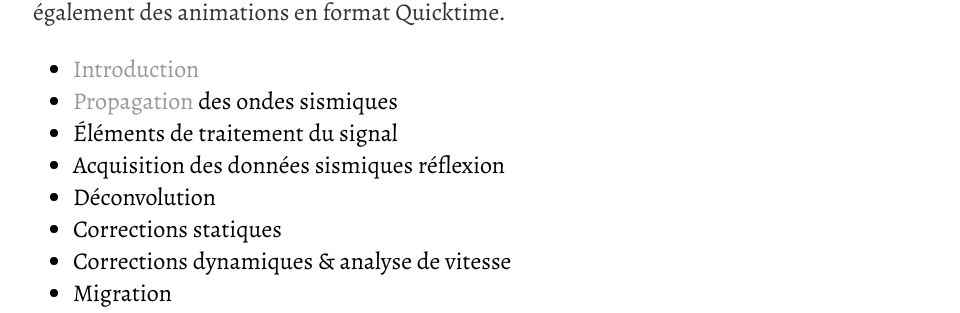
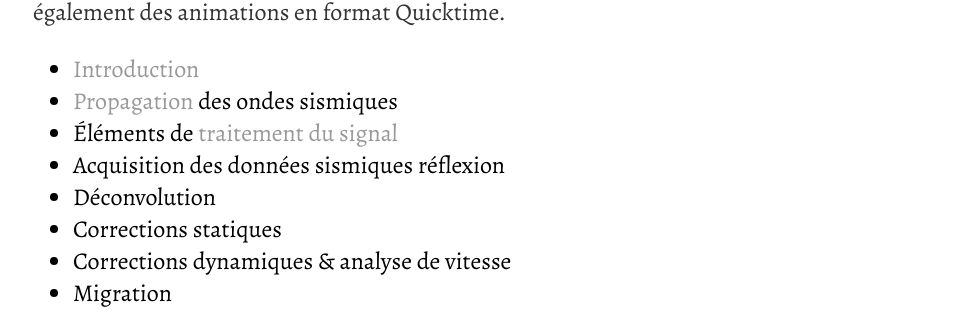
Before and after one commit to bernard-giroux/bernard-giroux.github.io, a Jekyll site: the page built from teaching/index.html, in a window 1280 px wide. Shown: the part 1338-1651 px from the top of the page, without its empty margins (159-1119 px from the left). Built offline with Jekyll 4.4.1, drawn with Linux system fonts in a browser that asks for light colours; part of the change alters nothing that is shown.

```diff
--- a/teaching/index.html
+++ b/teaching/index.html
@@ -34,7 +34,7 @@ title: Enseignement
 		<ul>
 			<li><a href=PDFms/00_intro.pdf>Introduction</a></li>
 			<li><a href=PDFms/01_ondes.pdf>Propagation</a> des ondes sismiques</li>
-			<li>Éléments de traitement du signal</li>
+			<li>Éléments de <a href=PDFms/02_signal.pdf>traitement du signal</a></li>
 			<li>Acquisition des données sismiques réflexion</li>
 			<li>Déconvolution</li>
 			<li>Corrections statiques</li>
```
Also changed, not shown: 1 other file.
